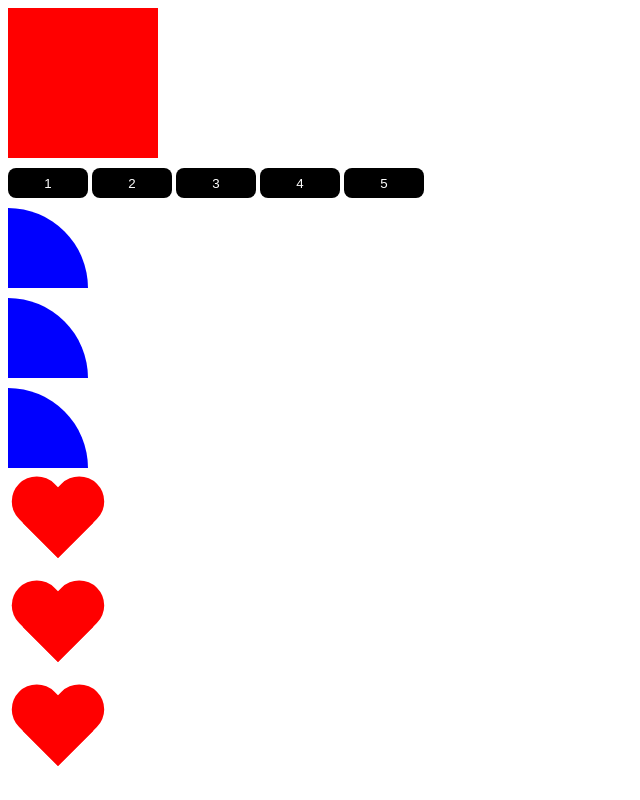
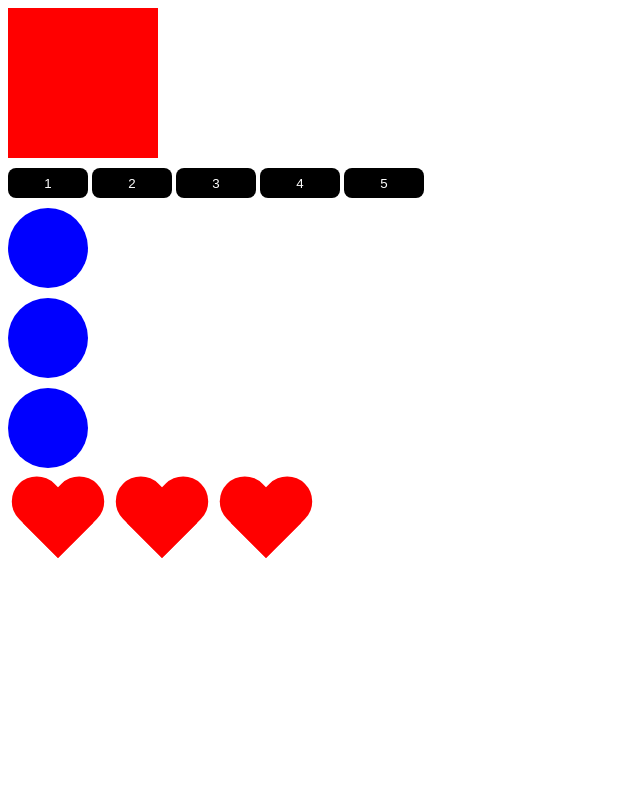
Before and after one commit to ArmanFagradyan/MyProject, a plain HTML site: page Course/index.html in a window 1280 px wide. Shown: the whole page, without its empty margins (0-640 px from the left). Drawn offline with Linux system fonts and the light colour scheme.

Commit message:
Corrections

```diff
--- a/Course/style.css
+++ b/Course/style.css
@@ -3,7 +3,6 @@
     height: 150px;
     background-color: red;
   }
-
   button {
       width: 80px;
       height: 30px;
@@ -22,17 +21,16 @@ button {
       background-color: blue;
       display: block;
       margin-top: 10px;
-    border-top-right-radius: 100%;
+      border-radius: 100%;
   }
 
   .heart {
       display: inline-block;
       position: relative;
-    width: 100%;
+      width: 100px;
       height: 90px;
       margin-top: 10px;
   }
-
   .heart:before,
   .heart:after {
       position: absolute;
@@ -68,8 +66,7 @@ button {
            -o-transform-origin: 100% 100%;
               transform-origin :100% 100%;
   }
-
-.black {
+  .black{
       width: 150px;
       height: 50px;
       line-height: 50px;
```
Lines whose indentation alone changed are shown as unchanged.
